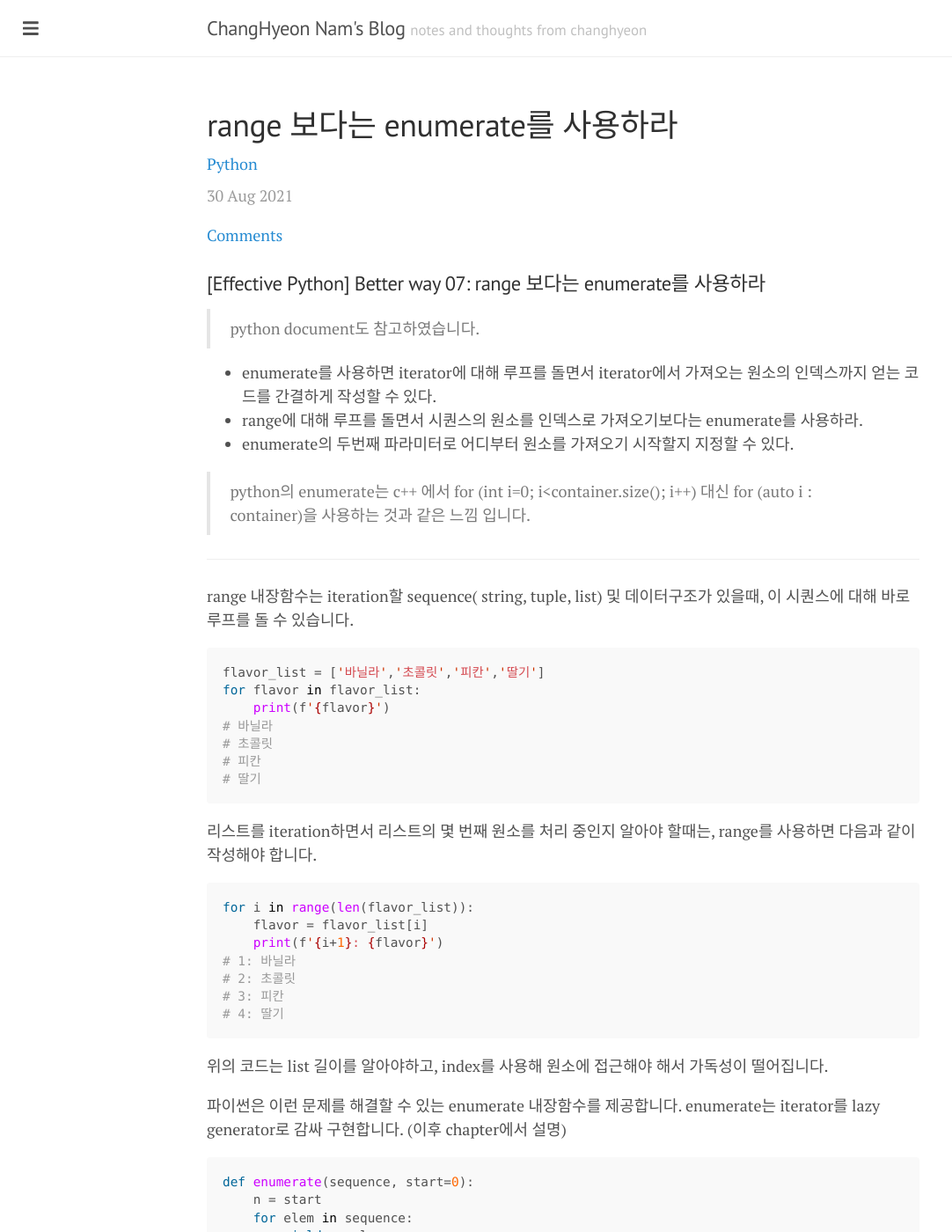
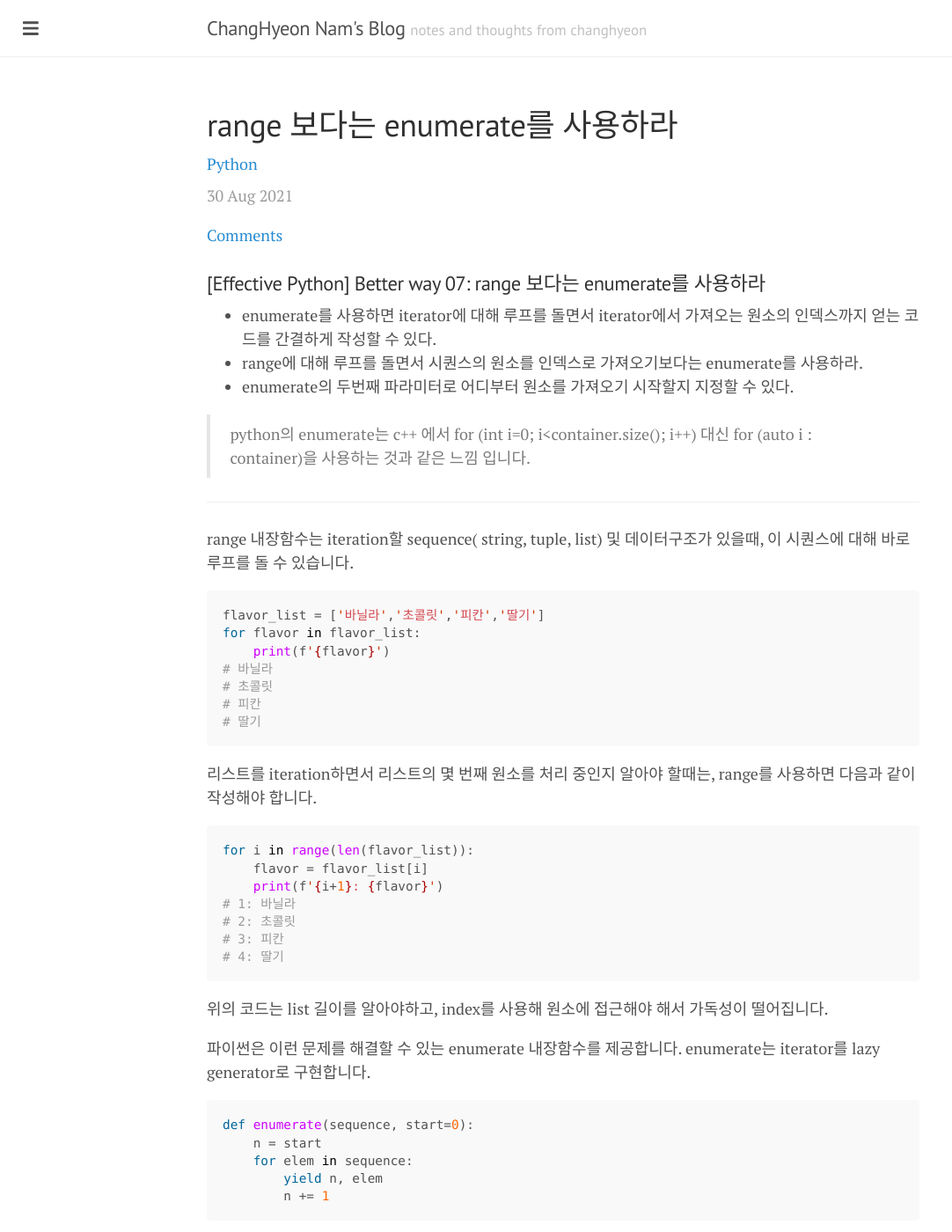
Before and after one commit to changhyeonnam/changhyeonnam.github.io, a Jekyll site: the page built from _posts/2021/2021-08-30-python_bw07_enumerate.md, in a window 1280 px wide and 1400 px high. Shown: the whole window at 88% size, without its empty margins (0-1082 px from the left). Built offline with Jekyll 4.4.1, drawn with Linux system fonts in a browser that asks for light colours; nearby versions of some CDN libraries; our own code applies the rules of GitHub Pages for plain Markdown files; comment, search, counter and statistics services are not loaded.

Commit message:
Update 2021-08-30-python_bw07_enumerate.md

````diff
--- a/_posts/2021/2021-08-30-python_bw07_enumerate.md
+++ b/_posts/2021/2021-08-30-python_bw07_enumerate.md
@@ -9,8 +9,6 @@ comments: true
 
 
 ### [Effective Python] Better way 07: range 보다는 enumerate를 사용하라
-
-> python document도 참고하였습니다.
 
 - enumerate를 사용하면 iterator에 대해 루프를 돌면서 iterator에서 가져오는 원소의 인덱스까지 얻는 코드를 간결하게 작성할 수 있다.
 - range에 대해 루프를 돌면서 시퀀스의 원소를 인덱스로 가져오기보다는 enumerate를 사용하라.
@@ -46,7 +44,7 @@ for i in range(len(flavor_list)):
 
 위의 코드는 list 길이를 알아야하고, index를 사용해 원소에 접근해야 해서 가독성이 떨어집니다.
 
-파이썬은 이런 문제를 해결할 수 있는 enumerate 내장함수를 제공합니다. enumerate는 iterator를 lazy generator로 감싸 구현합니다. (이후 chapter에서 설명)
+파이썬은 이런 문제를 해결할 수 있는 enumerate 내장함수를 제공합니다. enumerate는 iterator를 lazy generator로 구현합니다.
 
 ```python
 def enumerate(sequence, start=0):
````
